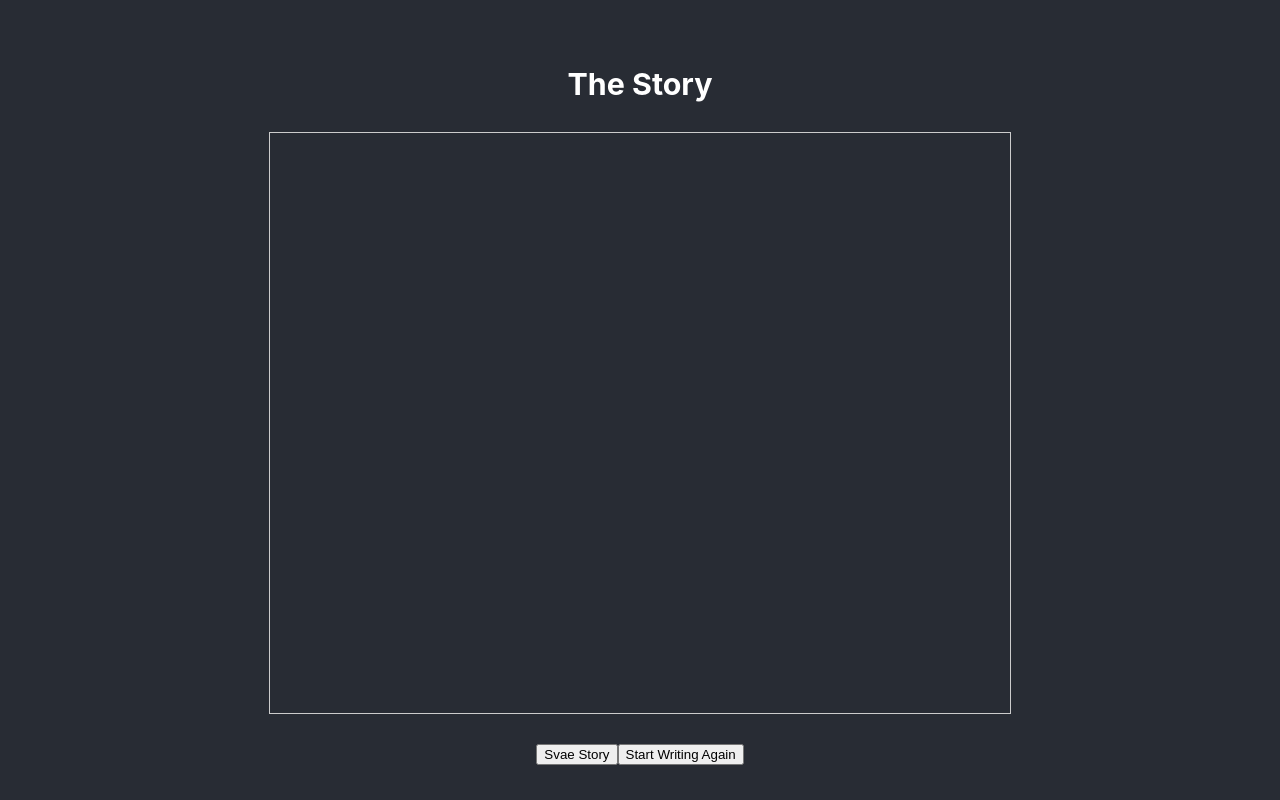
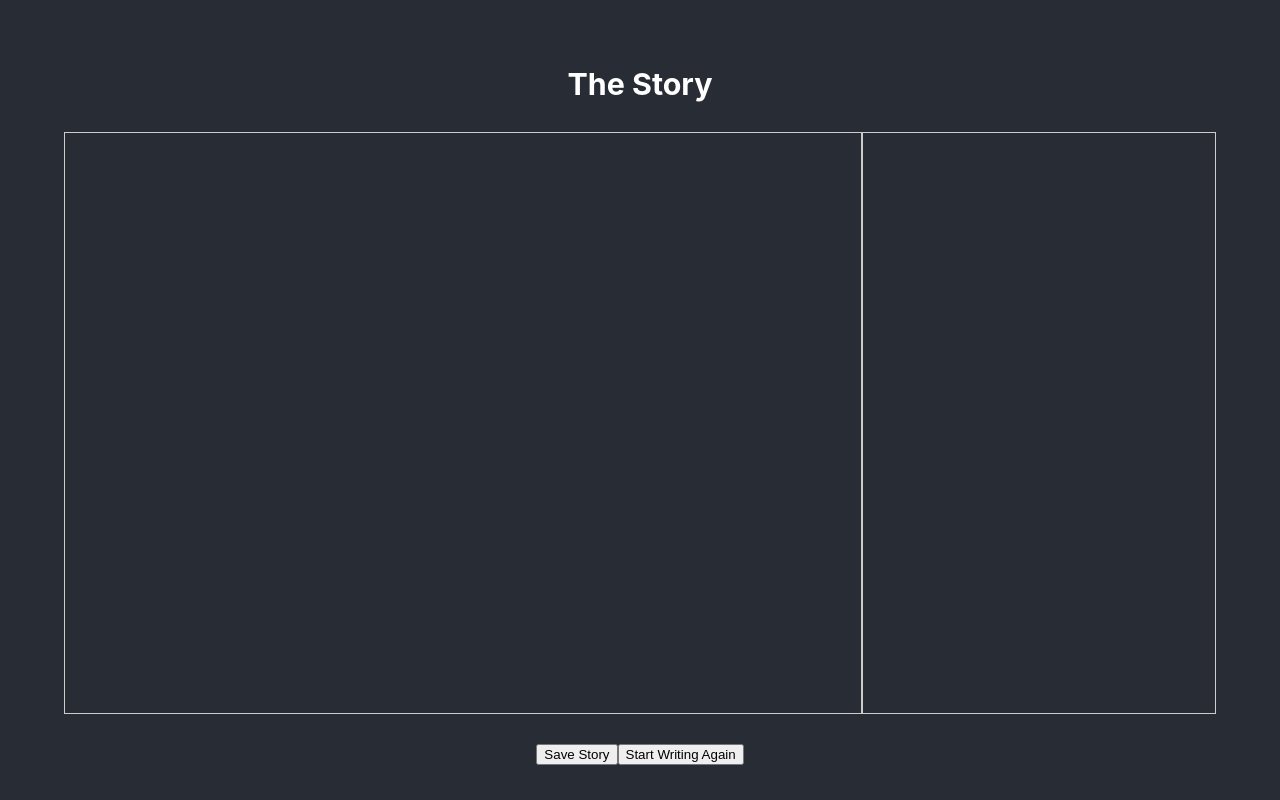
Before and after one commit to arcadesprojectnyc/LittleTale, a React (Create React App) app: page /review-story in a window 1280 px wide. Built offline with nearby package versions, Linux system fonts and the light colour scheme.

Commit message:
Add Review page with comment component

```diff
--- a/src/components/CommentsContainer.jsx
+++ b/src/components/CommentsContainer.jsx
@@ -0,0 +1,21 @@
+import React from "react";
+
+const CommentsContainer = ({ commentMessageHeight }) => {
+  return (
+    <div
+      style={{
+        height: "70vh",
+        width: "30vw",
+        justifyContent: "space-between",
+        padding: "10px",
+        border: "1px solid #ccc",
+      }}
+    >
+      {commentMessageHeight && (
+        <div style={{ paddingTop: commentMessageHeight }}>Hello World</div>
+      )}
+    </div>
+  );
+};
+
+export default CommentsContainer;
--- a/src/components/MessagesContainer.jsx
+++ b/src/components/MessagesContainer.jsx
@@ -4,11 +4,16 @@ import { handleMessageRole } from "../utils/GPTUtils";
 const MessagesContainer = ({
   messages,
   height,
+  weight,
   autoScroll,
   buttons,
   isLoading,
+  jumpToMessageIndex,
+  setJumpToMessageIndex,
+  setCommentMessageHeight,
 }) => {
   const containerRef = useRef(null);
+  const messageRefs = useRef([]);
 
   useEffect(() => {
     if (containerRef.current) {
@@ -33,6 +38,33 @@ const MessagesContainer = ({
     }
   }, [messages]);
 
+  useEffect(() => {
+    if (
+      jumpToMessageIndex !== null &&
+      setJumpToMessageIndex &&
+      messageRefs.current[jumpToMessageIndex]
+    ) {
+      messageRefs.current[jumpToMessageIndex].scrollIntoView({
+        behavior: "smooth",
+        block: "start",
+      });
+
+      if (setCommentMessageHeight) {
+        setTimeout(() => {
+          const element = messageRefs.current[jumpToMessageIndex];
+          const containerRect = containerRef.current.getBoundingClientRect();
+          if (element) {
+            const messageRect = element.getBoundingClientRect();
+            const topDiff = messageRect.top - containerRect.top;
+
+            setCommentMessageHeight(topDiff);
+          }
+        }, 500);
+      }
+      setJumpToMessageIndex(null);
+    }
+  }, [jumpToMessageIndex]);
+
   let filteredMessages = [];
   if (messages && messages.length > 0) {
     filteredMessages = messages.filter(
@@ -47,7 +79,7 @@ const MessagesContainer = ({
         border: "1px solid #ccc",
         marginBottom: "20px",
         height: height,
-        width: "90vh",
+        width: weight,
         padding: "10px",
         overflow: "auto",
         wordWrap: "break-word",
@@ -64,6 +96,7 @@ const MessagesContainer = ({
             position: "relative",
             paddingBottom: buttons ? "30px" : "0",
           }}
+          ref={(el) => (messageRefs.current[index] = el)}
         >
           {message.content}
           <div
--- a/src/components/ReviewStory.jsx
+++ b/src/components/ReviewStory.jsx
@@ -1,13 +1,16 @@
-import React, { useState, useEffect, useContext } from "react";
+import React, { useRef, useState, useEffect, useContext } from "react";
 import { UserContext } from "./UserContext";
 import { handleAPIRequest, handleMessageRole } from "../utils/GPTUtils";
 import { useNavigate } from "react-router-dom";
 import { saveAs } from "file-saver";
 import MessagesContainer from "./MessagesContainer";
+import CommentsContainer from "./CommentsContainer";
 
 function ReviewStory() {
   const { token, write_story_msgs } = useContext(UserContext);
   const [isLoading, setIsLoading] = useState(false);
+  const [jumpToMessageIndex, setJumpToMessageIndex] = useState(null);
+  const [commentMessageHeight, setCommentMessageHeight] = useState(null);
   const [messages, setMessages] = useState(write_story_msgs);
   const navigate = useNavigate();
 
@@ -73,6 +76,7 @@ function ReviewStory() {
 
   const handleEditMsg = (index) => {
     console.log("ReviewStory: handle edit msg: ", index);
+    setJumpToMessageIndex(index);
   };
 
   const saveToFile = () => {
@@ -102,26 +106,40 @@ function ReviewStory() {
   ];
 
   return (
-    <div style={{ display: "flex" }}>
-      <div>
+    <div
+      style={{
+        width: "90vw",
+      }}
+    >
       <h3>The Story</h3>
+      <div
+        style={{
+          display: "flex",
+          width: "90vw",
+        }}
+      >
         <MessagesContainer
           messages={filteredMessages}
           height="70vh"
+          weight="70vw"
           autoScroll={false}
           buttons={buttons}
           isLoading={isLoading}
+          jumpToMessageIndex={jumpToMessageIndex}
+          setJumpToMessageIndex={setJumpToMessageIndex}
+          setCommentMessageHeight={setCommentMessageHeight}
         />
+        <CommentsContainer commentMessageHeight={commentMessageHeight} />
+      </div>
       <div>
         <button onClick={saveToFile} disabled={isLoading}>
-            {isLoading ? "Wait" : "Svae Story"}
+          {isLoading ? "Wait" : "Save Story"}
         </button>
         <button onClick={handleStartWriting} disabled={isLoading}>
           {isLoading ? "Wait" : "Start Writing Again"}
         </button>
       </div>
     </div>
-    </div>
   );
 }
 export default ReviewStory;
--- a/src/components/WriteStory.jsx
+++ b/src/components/WriteStory.jsx
@@ -130,7 +130,11 @@ function WriteStory() {
   };
 
   return (
-    <div>
+    <div
+      style={{
+        width: "90vw",
+      }}
+    >
       <div style={{ marginBottom: "20px" }}>
         <h3>Story To Be Continued</h3>
         <MessagesContainer
```
Lines whose indentation alone changed are shown as unchanged.
